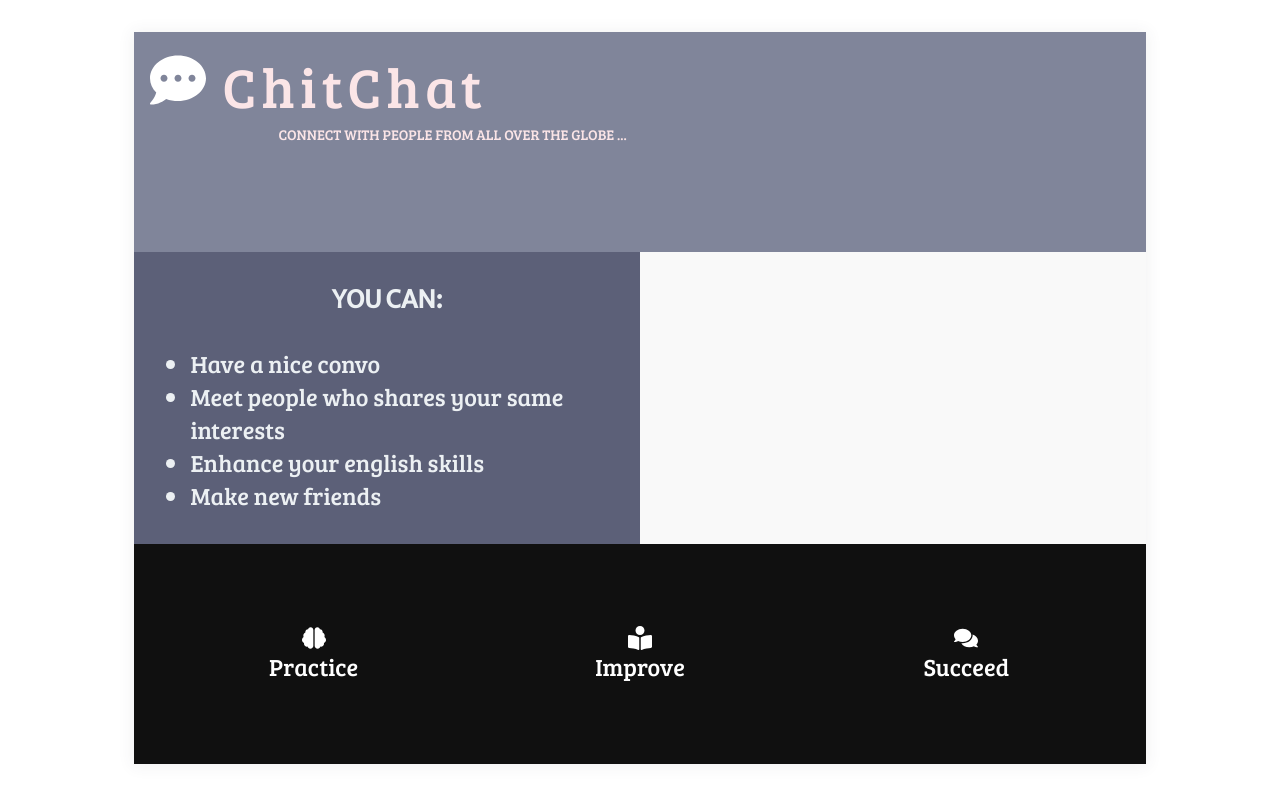
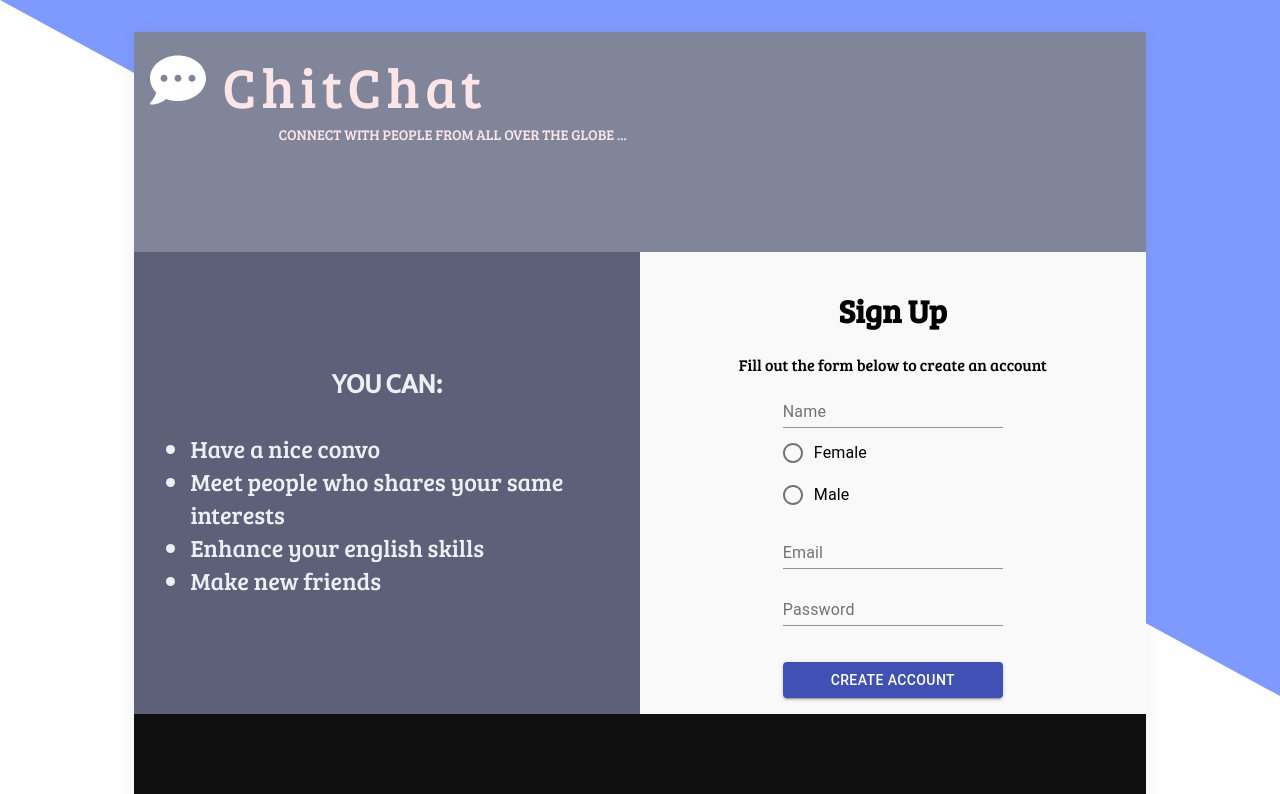
Before and after one commit to eiberham/chitchat, a React app in the folder client/: page /signup in a window 1280 px wide. Shown: the top 794 px of the page. Built offline with nearby package versions, Linux system fonts and the light colour scheme.

Commit message:
sign up component

```diff
--- a/client/App.js
+++ b/client/App.js
@@ -8,18 +8,22 @@ import Header from './components/Header';
 import Footer from './components/Footer';
 import Side from './components/Side';
 import Chat from './components/Chat';
+import Signup from "./components/Signup";
 
 import { ChitChatProvider } from "./context/ChitChatContext";
+
 
 export default function(){
     return (
         <ChitChatProvider>
+            <div className="poligon"></div>
             <div className="container">
                 <Header />
                 <Side />
                 <Router history={history}>
                     <Switch>
                         <Route exact path="/" component={ Login } />
+                        <Route exact path="/signup" component={ Signup } />
                         <Route path="/chat" exact component={ Chat } />
                     </Switch>
                 </Router>
--- a/client/App.scss
+++ b/client/App.scss
@@ -1,3 +1,19 @@
+html {
+  margin: 0;
+  padding: 0;
+  box-sizing: border-box;
+
+  .poligon {
+    background: rgba(#7290ff, .9);
+    clip-path: polygon(100% 0, 0 0, 100% 87%);
+    width: 100%;
+    height: 100%;
+    position: absolute;
+    left: 0;
+    z-index: -1;
+    top: 0;
+  }
+
   .container {
     font-family: 'Bree Serif', serif;
     background: #f9f9f9;
@@ -21,3 +37,5 @@
     }
 
   }
+
+}
--- a/client/components/Chat/index.js
+++ b/client/components/Chat/index.js
@@ -22,7 +22,6 @@ const Chat = () => {
 
     useEffect(
         () => {
-            console.log("se ejecuta el useEffect");
             socket.on("received", data  =>  {
                 setMessages((messages) => [ ...messages, {message: data.message}])
             });
@@ -43,6 +42,7 @@ const Chat = () => {
                 validationSchema={ChatSchema}
                 onSubmit={ async ({message}, actions) => {
                     socket.emit('chat message', message);
+                    actions.resetForm();
                 }}
             />
         </div>
--- /dev/null
+++ b/client/components/Forms/SignupForm.js
@@ -0,0 +1,99 @@
+import React from 'react';
+import Grid from "@material-ui/core/Grid";
+import TextField from "@material-ui/core/TextField";
+import Button from "@material-ui/core/Button";
+import FormControl from "@material-ui/core/FormControl";
+import RadioGroup from "@material-ui/core/RadioGroup";
+import FormControlLabel from "@material-ui/core/FormControlLabel";
+import Radio from "@material-ui/core/Radio";
+
+const SignupForm = (props) => {
+    const {
+        values: { name, gender, email, password },
+        errors,
+        touched,
+        handleChange,
+        handleSubmit,
+        isValid,
+        setFieldTouched
+    } = props;
+
+    const change = (name, e) => {
+        e.persist();
+        handleChange(e);
+        setFieldTouched(name, true, false);
+    };
+    return (
+        <React.Fragment>
+            <Grid
+                item
+                height="100%"
+                style={{textAlign: "center"}}
+            >
+                <form
+                    style={{height: "100%", display: "flex", flexDirection: "column", justifyContent: "space-between"}}
+                    onSubmit={handleSubmit}
+                >
+                    <TextField
+                        id="name"
+                        name="name"
+                        label="Name"
+                        helperText={touched.name ? errors.name : ""}
+                        error={touched.name && Boolean(errors.name)}
+                        value={name}
+                        onChange={change.bind(null, "name")}
+                        fullWidth
+                        margin="dense"
+                    />
+                    <FormControl component="fieldset">
+                        <RadioGroup
+                            aria-label="gender"
+                            name="gender"
+                            value={gender}
+                            onChange={change.bind(null, "gender")}
+                        >
+                            <FormControlLabel value="female" control={<Radio />} label="Female" />
+                            <FormControlLabel value="male" control={<Radio />} label="Male" />
+                        </RadioGroup>
+                    </FormControl>
+                    <TextField
+                        id="email"
+                        name="email"
+                        label="Email"
+                        helperText={touched.email ? errors.email : ""}
+                        error={touched.email && Boolean(errors.email)}
+                        value={email}
+                        onChange={change.bind(null, "email")}
+                        fullWidth
+                        margin="dense"
+                    />
+                    <TextField
+                        id="password"
+                        name="password"
+                        label="Password"
+                        type="password"
+                        helperText={touched.password ? errors.password : ""}
+                        error={touched.password && Boolean(errors.password)}
+                        value={password}
+                        onChange={change.bind(null, "password")}
+                        fullWidth
+                        margin="dense"
+                    />{' '}
+                    <Button
+                        type="submit"
+                        variant="contained"
+                        color="primary"
+                        size="medium"
+                        style={{
+                            marginTop: "2rem",
+                        }}
+                    >
+                        Create Account
+                    </Button>
+                </form>
+            </Grid>
+        </React.Fragment>
+    )
+};
+
+export default SignupForm;
--- a/client/components/Signup/index.js
+++ b/client/components/Signup/index.js
@@ -1,9 +1,38 @@
 import React from 'react';
+import './signup.scss';
+import * as Yup from "yup";
+import {Formik} from "formik";
+import SignupForm from "../Forms/SignupForm";
+
+const SignupSchema = Yup.object().shape({
+    name: Yup.string()
+        .min(1, 'Too Short!')
+        .max(25, 'Too Long!')
+        .required('Required'),
+    gender: Yup.string()
+        .required('Required'),
+    email: Yup.string()
+        .email('Invalid email')
+        .required('Required'),
+    password: Yup.string()
+        .min(2, 'Too Short')
+        .max(50, 'Too Long')
+        .required('Required'),
+});
 
 const Signup = () => {
     return (
-        <div>
-            Sign Up
+        <div className="signup-wrapper">
+            <h1>Sign Up</h1>
+            <span>Fill out the form below to create an account</span>
+            <Formik
+                render={props => <SignupForm {...props} />}
+                initialValues={{ name: '', gender: '', email: '', password: ''}}
+                validationSchema={SignupSchema}
+                onSubmit={ async (values, actions) => {
+                    console.log("submitted", values);
+                }}
+            />
         </div>
     )
 };
--- a/client/components/Signup/signup.scss
+++ b/client/components/Signup/signup.scss
@@ -0,0 +1,8 @@
+.signup-wrapper {
+  grid-area: main;
+  grid-column: auto / span 2;
+
+  display: flex;
+  flex-direction: column;
+  align-items: center;
+}
```
Also changed, not shown: 2 other files (tests, documents, lock files or other folders). Lines whose indentation alone changed are shown as unchanged.
